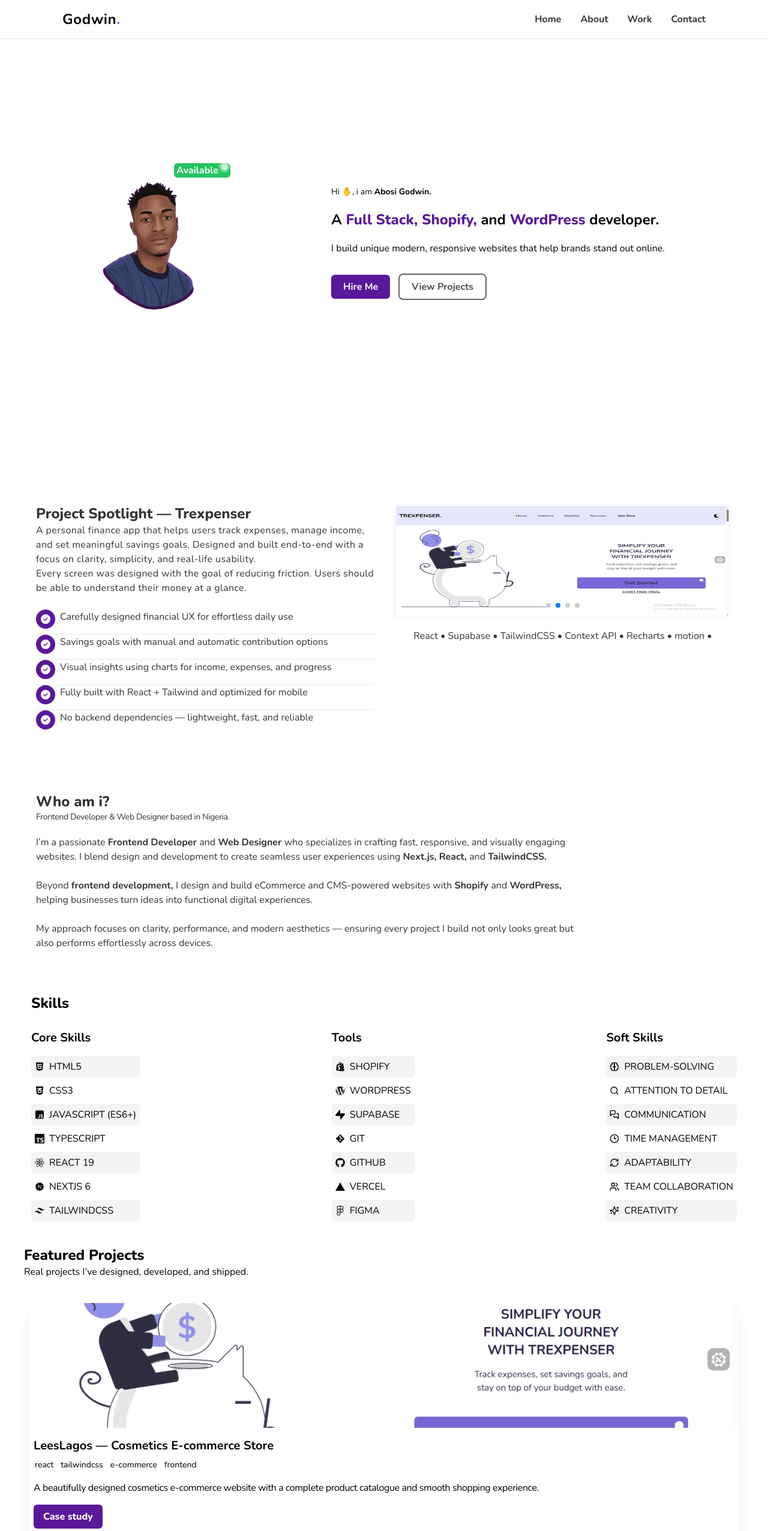
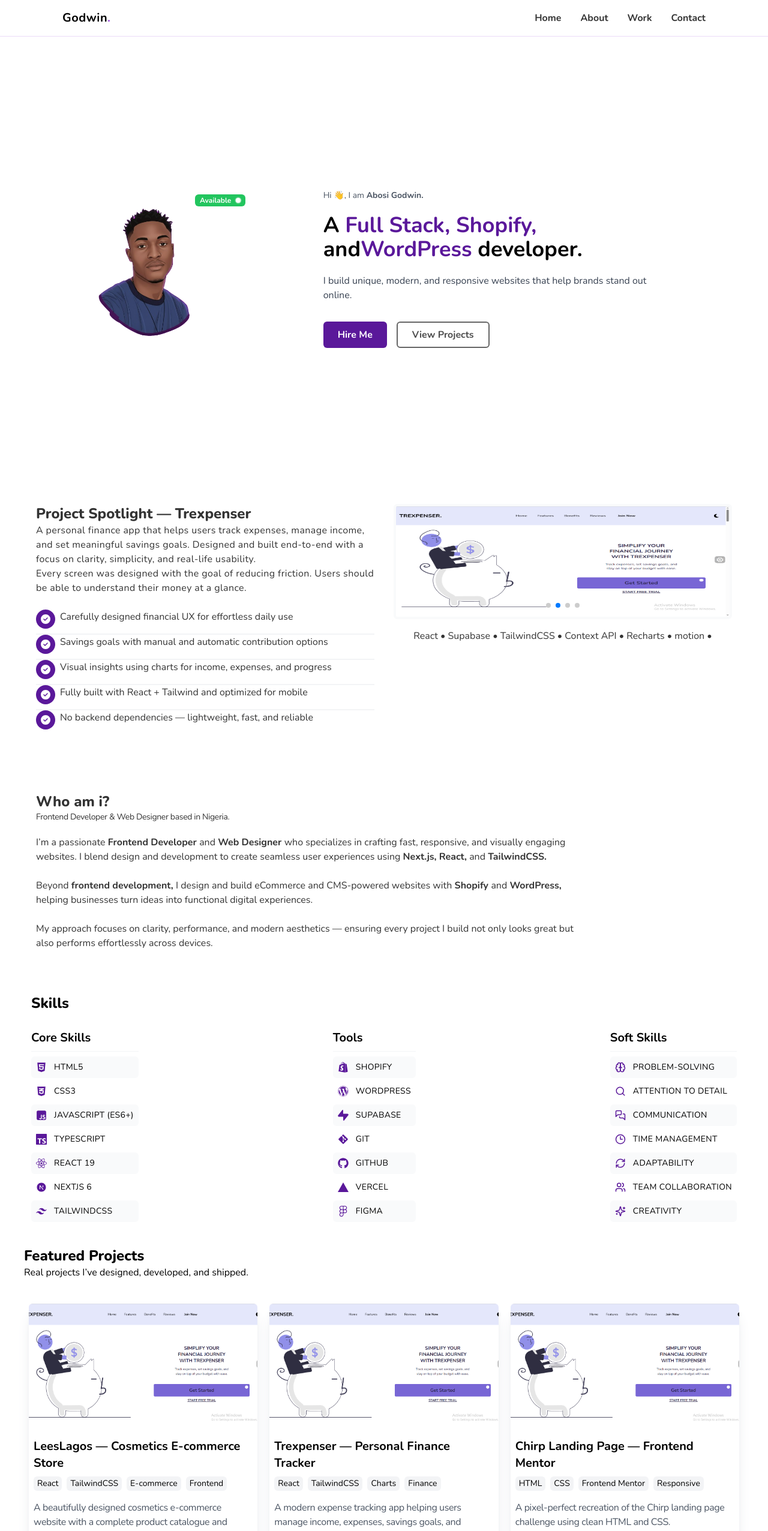
Before and after one commit to Abosi-Godwin/Abosi, a Next.js app: page / in a window 1280 px wide. Shown: the top 2552 px of the page at 60% size. Built offline with nearby package versions, Linux system fonts and the light colour scheme.

Commit message:
made some updates

```diff
--- a/app/components/Hero.tsx
+++ b/app/components/Hero.tsx
@@ -1,65 +1,59 @@
 import Image from "next/image";
+import Link from "next/link";
 
 const Hero = () => {
   return (
-    <div className="pt-10 flex flex-col items-center justify-evenly px-5 md:flex-row md:pt-30 w-full">
-      <div className="relative w-full md:w-fit">
+    <section className="flex w-full flex-col items-center justify-evenly px-5 pt-10 md:flex-row md:pt-32">
+      {/* Image Container */}
+      <div className="relative w-fit">
         <Image
           src="/Abosi.png"
           width={260}
           height={260}
           alt="Abosi Godwin"
-          className="sm:-ml-8"
+          className="rounded-full sm:-ml-8" // Added rounded-full assuming a headshot
+          priority // Ensures this loads fast as it's above the fold
         />
 
-        <div
-          className="font-bold flex gap-1 bg-green-500 w-fit rounded-md px-1
-        absolute top-24 right-4 text-white
-         md:top-2"
-        >
-          <h1>Available</h1>
-          <span className="relative flex size-3">
-            <span
-              className="absolute inline-flex h-full w-full animate-ping
-            rounded-full bg-white opacity-75"
-            ></span>
-            <span
-              className="relative inline-flex size-3 rounded-full
-            bg-white/60"
-            ></span>
+        {/* Status Badge */}
+        <div className="absolute top-20 right-0 flex items-center gap-2 rounded-md bg-green-500 px-2 py-0.5 text-xs font-bold text-white md:top-4 md:-right-4">
+          <span>Available</span>
+          <span className="relative flex size-2">
+            <span className="absolute inline-flex h-full w-full animate-ping rounded-full bg-white opacity-75"></span>
+            <span className="relative inline-flex size-2 rounded-full bg-white"></span>
           </span>
         </div>
       </div>
-      <div className="">
-        <p className="text-sm">
-          Hi &#x270B;, i am <strong>Abosi Godwin.</strong>
+
+      {/* Text Content */}
+      <div className="max-w-xl text-center md:text-left">
+        <p className="text-sm text-gray-600">
+          Hi 👋, I am <strong>Abosi Godwin.</strong>
         </p>
-        <h1 className="text-2xl py-5 font-bold">
-          A <span className="text-secondary font-extrabold">Full Stack, </span>
-          <span className="text-secondary font-extrabold">Shopify, </span> and
-          <span className="text-secondary font-extrabold"> WordPress </span>
+
+        {/* Main SEO Heading */}
+        <h1 className="py-5 text-3xl font-bold leading-tight md:text-4xl">
+          A <span className="text-secondary">Full Stack, </span>
+          <span className="text-secondary">Shopify, </span> and
+          <span className="text-secondary">WordPress </span>
           developer.
         </h1>
-        <p>
-          I build unique modern, responsive websites that help brands stand out
-          online.
+
+        <p className="text-gray-700">
+          I build unique, modern, and responsive websites that help brands stand out online.
         </p>
-        <div className="flex gap-4 py-8">
-          <button
-            className="ring-2 rounded-md px-5 py-2 ring-white font-bold
-        capitalize bg-secondary text-white"
-          >
+
+        {/* Action Buttons */}
+        <div className="flex justify-center gap-4 py-8 md:justify-start">
+          <button className="bg-secondary rounded-md px-6 py-2 font-bold capitalize text-white transition-transform hover:scale-105 active:scale-95">
             Hire me
           </button>
-          <button
-            className="ring-2 rounded-md px-5 py-1 ring-black/60 font-bold
-        capitalize text-black/70"
-          >
-            view Projects
+          <button className="rounded-md border-2 border-black/60 px-6 py-2 font-bold capitalize text-black/70 transition-colors hover:bg-black/5">
+            View Projects
           </button>
         </div>
       </div>
-    </div>
+    </section>
   );
 };
 
--- a/app/components/Logo.tsx
+++ b/app/components/Logo.tsx
@@ -1,9 +1,13 @@
+import Link from "next/link";
+
 const Logo = () => {
-  return (
-    <div className="font-bold tracking-wide text-2xl">
-      Godwin<span className="text-primary">.</span>
-    </div>
-  );
+    return (
+        <Link href="/">
+            <span className="font-bold tracking-wide text-xl">
+                Godwin<span className="text-primary">.</span>
+            </span>
+        </Link>
+    );
 };
 
 export default Logo;
--- a/app/components/Project.tsx
+++ b/app/components/Project.tsx
@@ -1,5 +1,7 @@
 import Image from "next/image";
 import type { StaticImageData } from "next/image";
+import Link from "next/link"; // [!code ++]
+import { FaArrowRightLong } from "react-icons/fa6";
 
 interface ProjectProps {
     data: {
@@ -15,42 +17,50 @@
 
 const Project = ({ data }: ProjectProps) => {
     return (
-    <div className="w-full shadow-xl shadow-gray-200 rounded-md overflow-hidden">
-      <div className="w-full relative min-w-full h-52">
-        <a
-          href={`/projects/${data.slug}`}
-          className="inline-block
-           bg-secondary text-white rounded-md px-4 py-2  font-extrabold"
-        >
+        <div className="group w-full rounded-md overflow-hidden shadow-xl shadow-gray-200">
+            {/* Image Container */}
+            <div className="relative h-52 w-full overflow-hidden">
+                <Link href={`/projects/${data.slug}`}>
                     <Image
                         src={data.thumbnail}
                         alt={data.title}
                         fill
-            className="object-cover"
+                        className="object-cover transition duration-500 group-hover:scale-110"
                     />
-        </a>
+                </Link>
             </div>
-      <div className="py-4 px-2 ">
-        <h1 className="font-bold text-xl">{data.title}</h1>
 
-        <ul className="flex flex-wrap gap-2 pt-2 pb-4">
-          {data.tags.map((tag) => (
+            {/* Content */}
+            <div
+                className="px-2 py-4"
+            >
+                <h1 className="text-xl font-bold transition-colors group-hover:text-secondary">
+                    {data.title}
+                </h1>
+
+                <ul className="flex flex-wrap gap-2 pb-4 pt-2">
+                    {data.tags.map(tag => (
                         <li
                             key={tag}
-              className="bg-gray-50 text-sm px-0.5 rounded-md lowercase"
+                            className="rounded-md bg-gray-100 px-1.5 py-0.5 text-sm"
                         >
                             {tag}
                         </li>
                     ))}
                 </ul>
-       <p className="tracking-tight pb-4">{data.shortDescription}</p>
-        <a
+
+                <p className="pb-4 tracking-tight text-gray-600">
+                    {data.shortDescription}
+                </p>
+
+                {/* Button */}
+                <Link
                     href={`/projects/${data.slug}`}
-          className="inline-block
-           bg-secondary text-white rounded-md px-4 py-2  font-extrabold"
+                    className="bg-secondary flex w-fit items-center justify-center gap-2 rounded-md px-4 py-2 font-extrabold text-white transition-all duration-300 hover:brightness-110"
                 >
                     Case study
-        </a>
+                    <FaArrowRightLong className="transition-all duration-300 opacity-0 -translate-x-2 group-hover:opacity-100 group-hover:translate-x-0" />
+                </Link>
             </div>
         </div>
     );
--- a/app/components/Projects.tsx
+++ b/app/components/Projects.tsx
@@ -6,18 +6,11 @@
     return (
         <div>
             <Heading text="Featured Projects" />
-      <p>
+            <p>Real projects I’ve designed, developed, and shipped.</p>
 
-Real projects I’ve designed, developed, and shipped.
-      </p>
-
-      <div  className="grid grid-cols-1 gap-5 py-10 p-2">
-
-      {projects.map((project) => (
-        <Project
-          key={project.id}
-          data={project}
-        />
+            <div className="grid grid-cols-1 gap-5 py-10 p-2 md:grid-cols-3">
+                {projects.map(project => (
+                    <Project key={project.id} data={project} />
                 ))}
             </div>
         </div>
--- a/app/components/Skills.tsx
+++ b/app/components/Skills.tsx
@@ -6,10 +6,13 @@
     return (
         <div className="py-8 px-3">
             <Heading text="Skills" />
-      <div className="w-full pt-2 md:pt-5 flex gap-4 flex-col items-start md:items-center justify-between md:flex-row md:gap-0">
-        <SkillsList title="Core Skills" datas={coreSkills} />
-        <SkillsList title="Tools" datas={tools} />
-        <SkillsList title="Soft Skills" datas={softSkills} />
+            <div
+                className="w-full pt-2 md:pt-5 flex gap-4 flex-col items-start
+            md:items-start justify-between md:flex-row md:gap-0"
+            >
+                <SkillsList title="Core Skills" items={coreSkills} />
+                <SkillsList title="Tools" items={tools} />
+                <SkillsList title="Soft Skills" items={softSkills} />
             </div>
         </div>
     );
--- a/app/components/SkillsList.tsx
+++ b/app/components/SkillsList.tsx
@@ -5,24 +5,30 @@
 
 interface SkillsListProps {
     title: string;
-  datas: SkillItem[];
+    items: SkillItem[];
 }
 
-const SkillsList = ({ title, datas }: SkillsListProps) => {
+const SkillsList = ({ title, items }: SkillsListProps) => {
     return (
         <div className="py-2">
-      <h1 className="text-xl font-bold pb-2">{title}</h1>
+            <h2 className="text-xl font-bold pb-2 border-b border-gray-100">
+                {title}
+            </h2>
             <ul className="pt-2 flex flex-col gap-1">
-        {datas.map((data) => {
-          const Icon = data.icon;
+                {items.map(item => {
+                    const Icon = item.icon;
                     return (
                         <li
-              key={data.title}
-              className="flex gap-2 items-center uppercase p-1.5
-                  rounded-md odd:bg-gray-100"
+                            key={item.title}
+                            className="flex gap-3 items-center uppercase p-2
+                                       rounded-md odd:bg-gray-50 hover:bg-gray-100
+                                       transition-colors duration-200"
                         >
-              <Icon />
-              {data.title}
+
+                            <Icon className="text-secondary text-lg" />
+                            <span className="text-sm font-medium tracking-wide">
+                                {item.title}
+                            </span>
                         </li>
                     );
                 })}
--- a/app/layout.tsx
+++ b/app/layout.tsx
@@ -2,10 +2,12 @@
 import { Nunito } from "next/font/google";
 import "./styles/globals.css";
 
+import Navbar from "./components/Navbar";
+import Footer from './sections/Footer';
 const nunito = Nunito({
     subsets: ["latin"],
     weight: ["300", "400", "600", "700", "800"],
-  variable: "--font-nunito",
+    variable: "--font-nunito"
 });
 import "swiper/css";
 
@@ -24,7 +26,7 @@
         "Website Designer",
         "UI Developer",
         "Web Designer",
-    "Ecommerce Developer",
+        "Ecommerce Developer"
     ],
     authors: [{ name: "Abosi Godwin", url: "https://abosi-godwin.github.io" }],
     creator: "Abosi Godwin",
@@ -40,11 +42,11 @@
                 url: "https://abosi-godwin.github.io/og-image.png",
                 width: 1200,
                 height: 630,
-        alt: "Abosi Godwin Portfolio Preview",
-      },
+                alt: "Abosi Godwin Portfolio Preview"
+            }
         ],
         locale: "en_US",
-    type: "website",
+        type: "website"
     },
     twitter: {
         card: "summary_large_image",
@@ -52,23 +54,28 @@
         description:
             "Explore the portfolio of Abosi Godwin — expert in frontend, Shopify, and WordPress development, crafting visually stunning and high-performing websites.",
         creator: "@abosigodwin",
-    images: ["https://abosi-godwin.github.io/og-image.png"],
+        images: ["https://abosi-godwin.github.io/og-image.png"]
     },
     icons: {
-    icon: "/favicon.ico",
+        icon: "/favicon.ico"
     },
     metadataBase: new URL("https://abosi-godwin.github.io"),
     alternates: {
-    canonical: "https://abosi-godwin.github.io/",
-  },
+        canonical: "https://abosi-godwin.github.io/"
+    }
 };
-export default function RootLayout({ children }: { children: React.ReactNode }) {
+export default function RootLayout({
+    children
+}: {
+    children: React.ReactNode;
+}) {
     return (
-    <html
-      lang="en"
-      className={nunito.variable}
-    >
-      <body className="font-sans">{children}</body>
+        <html lang="en" className={nunito.variable}>
+            <body className="font-sans">
+                <Navbar />
+                {children}
+                <Footer/>
+            </body>
         </html>
     );
 }
--- a/app/sections/Footer.tsx
+++ b/app/sections/Footer.tsx
@@ -0,0 +1,43 @@
+import {
+    FaLinkedinIn,
+    FaTwitter,
+    FaInstagram,
+    FaFacebookF
+} from "react-icons/fa6";
+import { FaMediumM } from "react-icons/fa";
+import { SiLeetcode } from "react-icons/si";
+import { SiCodewars } from "react-icons/si";
+
+const socials = [
+    { url: "HTML5", name: "LinkedIn", icon: FaLinkedinIn },
+    { url: "CSS3", name: "Twitter", icon: FaTwitter },
+    { url: "JavaScript", name: "Instagram", icon: FaInstagram },
+    { url: "JavaScript", name: "Facebook", icon: FaFacebookF },
+    { url: "JavaScript", name: "medium", icon: FaMediumM },
+    { url: "JavaScript", name: "leetcode", icon: SiLeetcode },
+    { url: "JavaScript", name: "codewars", icon: SiCodewars }
+];
+
+const currentYear = new Date().getFullYear();
+
+const Footer = () => {
+    return (
+        <footer className="w-full min-w-max">
+            <p className="text-center">
+                copyright &copy; {currentYear} Abosi Godwin
+            </p>
+            <div className="mx-auto flex space-x-4">
+                {socials.map(social => {
+                    const Icon = social.icon;
+                    return (
+                        <a className="" key={social.url} href="/">
+                            <Icon />
+                        </a>
+                    );
+                })}
+            </div>
+        </footer>
+    );
+};
+
+export default Footer;
--- a/app/sections/Header.tsx
+++ b/app/sections/Header.tsx
@@ -1,9 +1,8 @@
-import Navbar from "../components/Navbar";
+
 import Hero from "../components/Hero";
 const Header = () => {
   return (
     <header className="relative flex items-center justify-center flex-col h-dvh min-h-dvh">
-      <Navbar />
       <Hero />
     </header>
   );
```
Also changed, not shown: app/projects/[projectName]/page.tsx (+14 -3 lines). Lines whose indentation alone changed are shown as unchanged.
